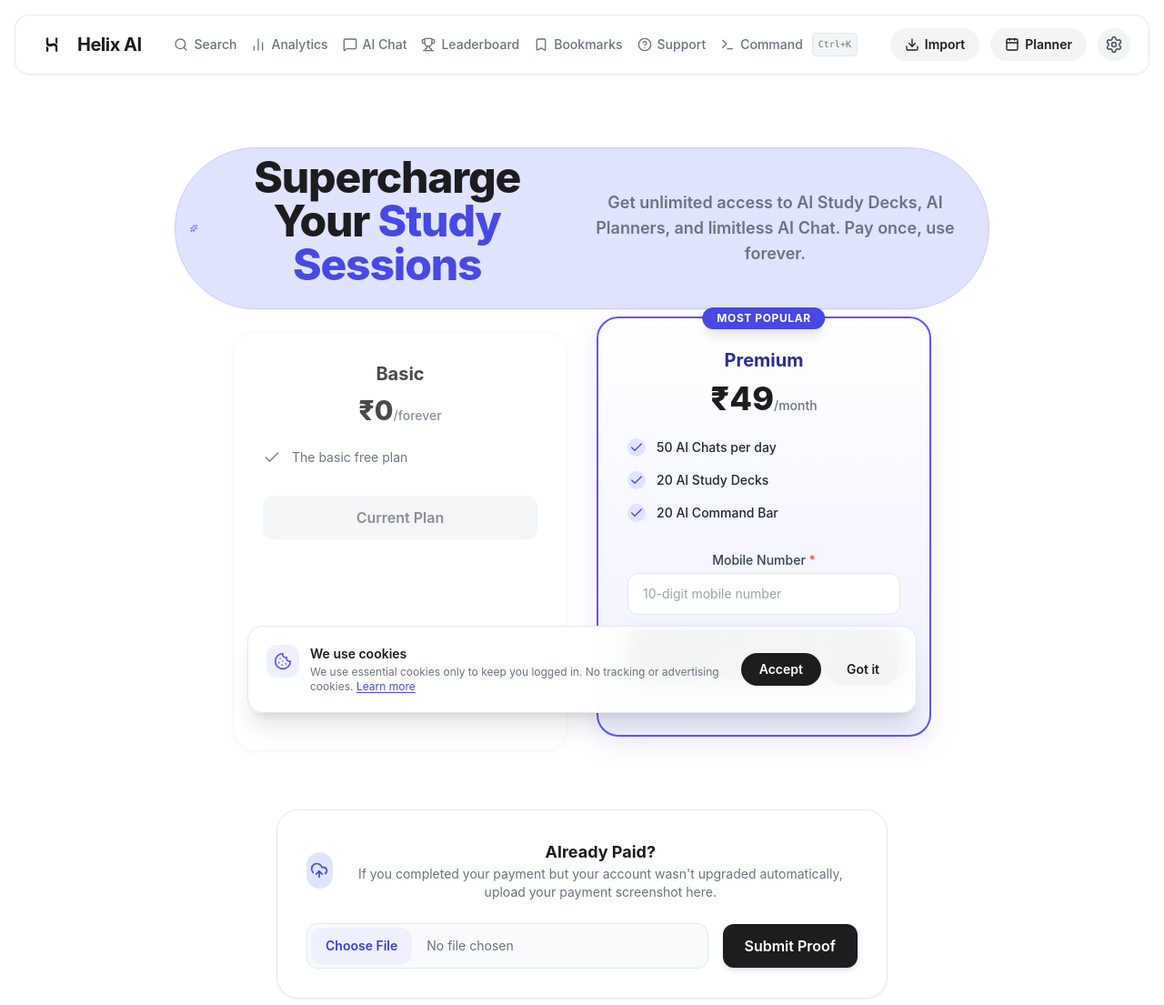
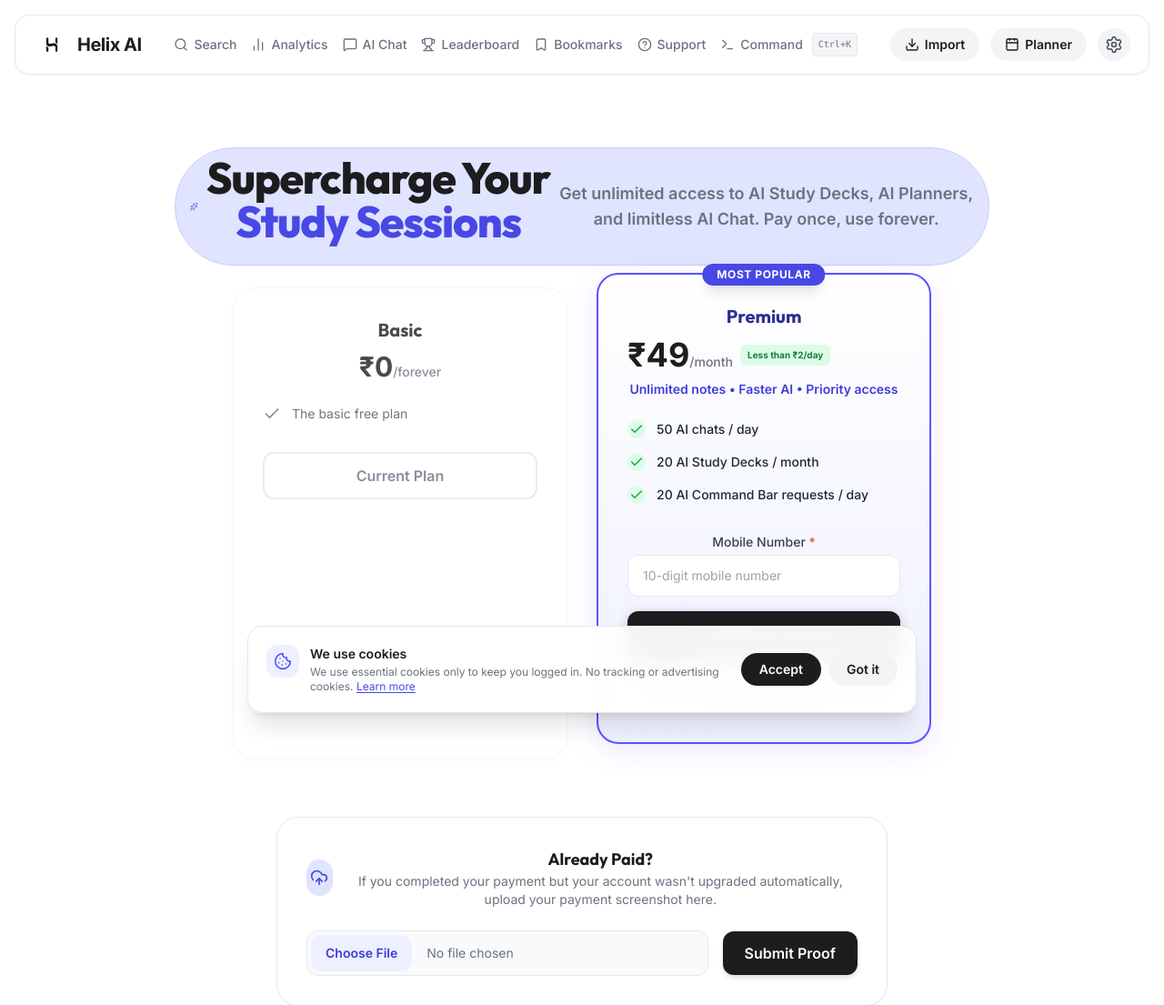
Before and after one commit to mahesh11112007/Helix, a Flask app: page /upgrade in a window 1280 px wide. Shown: the top 1105 px of the page at 91% size. Run offline with Flask 3, Linux system fonts and the light colour scheme; the visitor is signed in with stand-in values (Sample User, id 1); data that the repository does not hold is empty; some libraries are stand-ins or nearby versions.

Commit message:
Update pricing UI with trust badges and limits; fix font loading

```diff
--- a/templates/base.html
+++ b/templates/base.html
@@ -67,7 +67,7 @@
     <!-- Google Fonts: Inter + Outfit -->
     <link rel="preconnect" href="https://fonts.googleapis.com">
     <link rel="preconnect" href="https://fonts.gstatic.com" crossorigin>
-    <link href="https://fonts.googleapis.com/css2?family=Lexend:wght@300;400;500;600;700&display=swap" rel="stylesheet">
+    <link href="https://fonts.googleapis.com/css2?family=Inter:wght@400;500;600;700&family=Outfit:wght@400;500;600;700;800&display=swap" rel="stylesheet">
     <!-- MathJax Configuration & Library -->
     <script>
       window.MathJax = {
--- a/templates/dashboard/upgrade.html
+++ b/templates/dashboard/upgrade.html
@@ -46,7 +46,7 @@
                     </li>
                 </ul>
 
-                <button class="w-full py-3 rounded-xl bg-gray-100 text-gray-500 font-semibold cursor-not-allowed"
+                <button class="w-full py-3 rounded-xl border-2 border-gray-200 bg-white text-gray-500 font-semibold cursor-default"
                     disabled>
                     Current Plan
                 </button>
@@ -61,24 +61,27 @@
                 </div>
 
                 <h3 class="text-xl font-bold font-outfit text-primary-900 mb-2">Premium</h3>
-                <div class="text-4xl font-extrabold text-[#1d1d1f] mb-6">₹49<span
-                        class="text-sm font-medium text-gray-500">/month</span></div>
+                <div class="flex items-end gap-2 mb-2">
+                    <div class="text-4xl font-extrabold text-[#1d1d1f]">₹49<span class="text-sm font-medium text-gray-500">/month</span></div>
+                    <div class="px-2 py-1 bg-green-100 text-green-700 text-[10px] font-bold rounded-md mb-2">Less than ₹2/day</div>
+                </div>
+                <p class="text-sm font-semibold text-primary-700 mb-6">Unlimited notes • Faster AI • Priority access</p>
 
                 <ul class="space-y-4 mb-8">
                     <li class="flex items-start gap-3 text-sm font-medium text-gray-800">
-                        <div class="p-0.5 bg-primary-100 rounded-full text-primary-600 shrink-0"><i data-lucide="check"
+                        <div class="p-0.5 bg-green-100 rounded-full text-green-600 shrink-0"><i data-lucide="check"
                                 class="w-4 h-4"></i></div>
-                        50 AI Chats per day
+                        50 AI chats / day
                     </li>
                     <li class="flex items-start gap-3 text-sm font-medium text-gray-800">
-                        <div class="p-0.5 bg-primary-100 rounded-full text-primary-600 shrink-0"><i data-lucide="check"
+                        <div class="p-0.5 bg-green-100 rounded-full text-green-600 shrink-0"><i data-lucide="check"
                                 class="w-4 h-4"></i></div>
-                        20 AI Study Decks
+                        20 AI Study Decks / month
                     </li>
                     <li class="flex items-start gap-3 text-sm font-medium text-gray-800">
-                        <div class="p-0.5 bg-primary-100 rounded-full text-primary-600 shrink-0"><i data-lucide="check"
+                        <div class="p-0.5 bg-green-100 rounded-full text-green-600 shrink-0"><i data-lucide="check"
                                 class="w-4 h-4"></i></div>
-                        20 AI Command Bar
+                        20 AI Command Bar requests / day
                     </li>
                 </ul>
 
@@ -93,12 +96,21 @@
                     <button type="submit"
                         class="w-full py-4 rounded-xl bg-[#1d1d1f] hover:bg-black text-white font-semibold transition-all shadow-[0_4px_14px_rgba(0,0,0,0.25)] hover:shadow-[0_6px_20px_rgba(0,0,0,0.3)] flex items-center justify-center gap-2 group">
                         <i data-lucide="credit-card"
-                            class="w-5 h-5 text-gray-600 group-hover:text-gray-900 transition-colors"></i>
-                        Pay with UPI / Card
+                            class="w-5 h-5 text-gray-600 group-hover:text-white transition-colors"></i>
+                        Upgrade to Premium
                     </button>
-                    <div class="mt-3 text-center text-xs text-gray-500 flex items-center justify-center gap-1">
-                        <i data-lucide="lock" class="w-3 h-3"></i>
-                        Supports UPI, Cards, NetBanking via Instamojo
+
+                    <!-- Trust Badges -->
+                    <div class="mt-4 flex flex-wrap justify-center gap-x-4 gap-y-2 text-xs font-medium text-gray-500">
+                        <div class="flex items-center gap-1">
+                            <i data-lucide="lock" class="w-3.5 h-3.5 text-green-600"></i> Secure payment
+                        </div>
+                        <div class="flex items-center gap-1">
+                            <i data-lucide="shield-check" class="w-3.5 h-3.5 text-primary-600"></i> Powered by Instamojo
+                        </div>
+                        <div class="flex items-center gap-1">
+                            <i data-lucide="calendar-off" class="w-3.5 h-3.5 text-gray-400"></i> Cancel anytime
+                        </div>
                     </div>
                 </form>
             </div>
```
